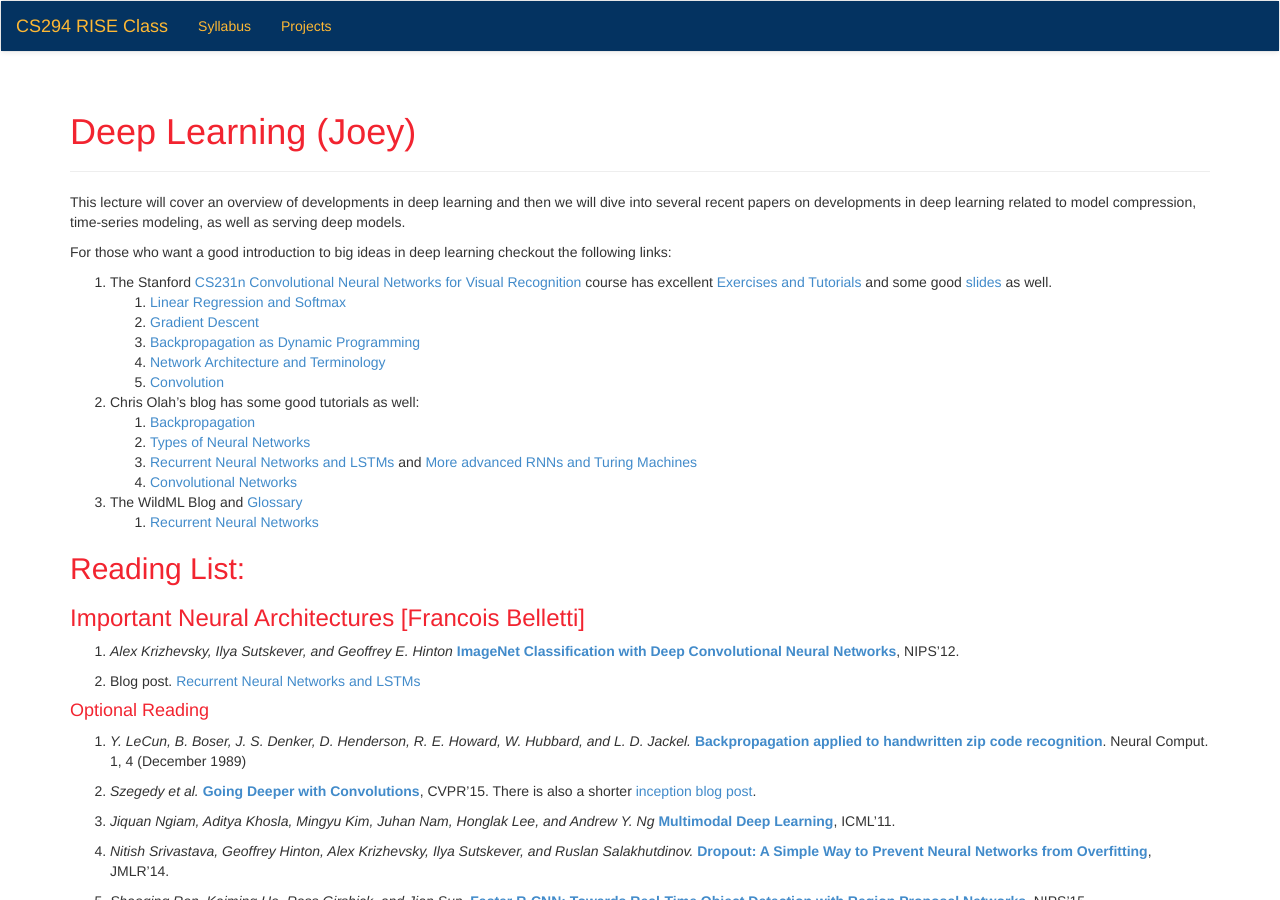
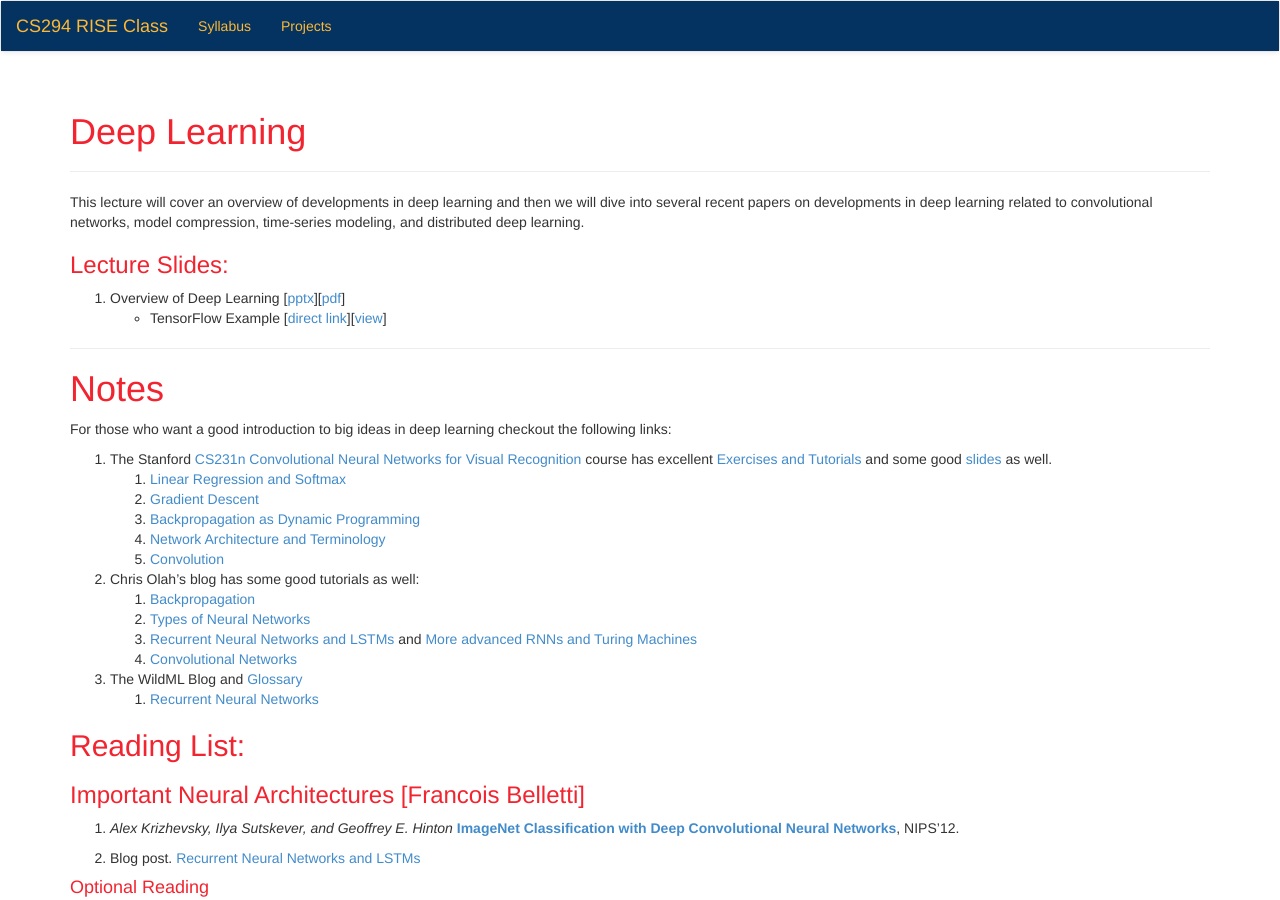
Before and after one commit to ucbrise/cs294-rise-fa16, a Jekyll site: the page built from deep_learning.md, in a window 1280 px wide and 900 px high. Built offline with Jekyll 4.4.1, drawn with Linux system fonts in a browser that asks for light colours; nearby versions of some CDN libraries.

Commit message:
adding slides

```diff
--- a/deep_learning.md
+++ b/deep_learning.md
@@ -1,11 +1,21 @@
 ---
 layout: page
-title: "Deep Learning (Joey)"
-description: "Deep Learning (Joey)"
+title: "Deep Learning"
+description: "Deep Learning"
 use_math: true
 ---
 
-This lecture will cover an overview of developments in deep learning and then we will dive into several recent papers on developments in deep learning related to model compression, time-series modeling, as well as serving deep models.
+This lecture will cover an overview of developments in deep learning and then we will dive into several recent papers on developments in deep learning related to convolutional networks, model compression, time-series modeling, and distributed deep learning.
+
+### Lecture Slides:
+
+1. Overview of Deep Learning [[pptx](assets/slides/overview_of_deep_learning_final.pptx)][[pdf](assets/slides/overview_of_deep_learning_final.pdf)]
+   * TensorFlow Example [[direct link](assets/slides/two_hidden_layers_tensorflow_example.ipynb)][[view](f)]
+
+
+---
+
+# Notes
 
 For those who want a good introduction to big ideas in deep learning checkout the following links:
 
```
Also changed, not shown: 4 other files.
